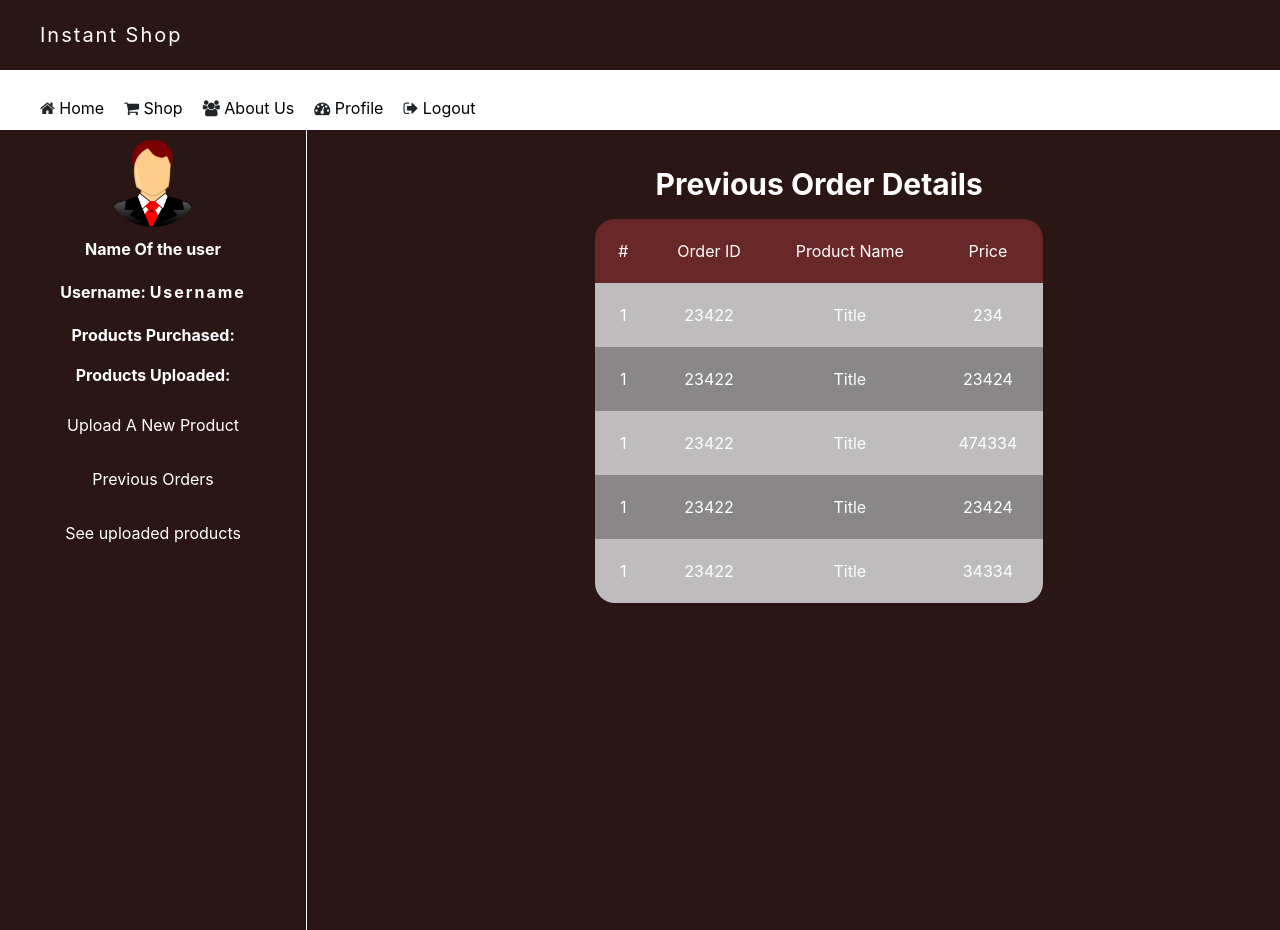
After one commit to tarunraghav226/Instant-Shop-3rd-year-mini-project, a Django app: page /previous-orders/ in a window 1280 px wide. The commit adds this page. Run offline with Django 3.2, Linux system fonts and the light colour scheme; a user stored in the database is signed in; some libraries are stand-ins or nearby versions.

Commit message:
Added previous orders detail page.

```diff
--- a/InstantShop/InstantShop/urls.py
+++ b/InstantShop/InstantShop/urls.py
@@ -31,4 +31,5 @@ urlpatterns = [
     path('shop/', TemplateView.as_view(template_name='shop.html'), name='shop'),
     path('profile/', view.ProfileView.as_view(), name='profile'),
     path('upload-product/', view.UploadProductView.as_view(), name='upload-product'),
+    path('previous-orders/', view.PreviousOrderDetailsView.as_view(), name='previous-orders'),
 ]+static(settings.MEDIA_URL,document_root=settings.MEDIA_ROOT)
--- /dev/null
+++ b/InstantShop/static/css/previous-orders.css
@@ -0,0 +1,56 @@
+table{
+    margin: 20px auto;
+    border-collapse: collapse;
+    color: white;
+    width: 50%;
+}
+
+caption{
+    text-align: center;
+    color: white;
+    font-size: 30px;
+    caption-side: top;
+    font-weight: bold;
+}
+
+table thead tr{
+    background-color: rgba(145, 51, 51, 0.61);
+}
+
+table thead tr td:first-child{
+    border-top-left-radius: 20px;
+}
+
+table thead tr td:last-child{
+    border-top-right-radius: 20px;
+}
+
+table thead tr td{
+    padding: 20px;
+    text-align: center;
+}
+
+tbody tr td{
+    text-align: center;
+    padding: 20px;
+}
+
+tbody tr:nth-child(even){
+    background-color: rgba(145, 144, 144, 0.925);
+}
+
+tbody tr:nth-child(odd){
+    background-color: rgb(190, 188, 188);
+}
+
+tbody tr:hover{
+    background-color: rgba(146, 78, 78, 0.568);
+}
+
+tbody tr:last-child td:last-child{
+    border-bottom-right-radius: 20px;
+}
+
+tbody tr:last-child td:first-child{
+    border-bottom-left-radius: 20px;
+}
--- /dev/null
+++ b/InstantShop/templates/previous-orders.html
@@ -0,0 +1,56 @@
+{% extends 'profile.html' %}
+{% load static %}
+
+{% block head %}
+    <link rel="stylesheet" href="{% static 'css/profile.css' %}">
+    <link rel="stylesheet" href="{% static 'css/previous-orders.css' %}">
+    <title>InstantShop-Previous Orders</title>
+{% endblock %}
+
+{% block right_content%}
+    <table>
+        <caption>
+            Previous Order Details
+        </caption>
+        <thead>
+            <tr>
+                <td>#</td>
+                <td>Order ID</td>
+                <td>Product Name</td>
+                <td>Price</td>
+            </tr>
+        </thead>
+        <tbody>
+            <tr>
+                <td>1</td>
+                <td>23422</td>
+                <td>Title</td>
+                <td>234</td>
+            </tr>
+            <tr>
+                <td>1</td>
+                <td>23422</td>
+                <td>Title</td>
+                <td>23424</td>
+            </tr>
+            <tr>
+                <td>1</td>
+                <td>23422</td>
+                <td>Title</td>
+                <td>474334</td>
+            </tr>
+            <tr>
+                <td>1</td>
+                <td>23422</td>
+                <td>Title</td>
+                <td>23424</td>
+            </tr>
+            <tr>
+                <td>1</td>
+                <td>23422</td>
+                <td>Title</td>
+                <td>34334</td>
+            </tr>
+        </tbody>
+    </table>
+{% endblock %}
--- a/InstantShop/templates/profile.html
+++ b/InstantShop/templates/profile.html
@@ -24,7 +24,7 @@
                 <p>Products Uploaded: </p>
             </div>
             <a href="{% url 'upload-product' %}">Upload A New Product</a>
-            <a href="#">Previous Orders</a>
+            <a href="{% url 'previous-orders' %}">Previous Orders</a>
             <a href="#">See uploaded products</a>
         </div>
         <div class="right-content">
--- a/InstantShop/user/views.py
+++ b/InstantShop/user/views.py
@@ -88,3 +88,7 @@ class UploadProductView(LoginRequiredMixin,View):
         else:
             context = {'form': form}
             return render(request, 'product.html',context)
+
+class PreviousOrderDetailsView(LoginRequiredMixin, View):
+    def get(self, request):
+        return render(request, 'previous-orders.html')
```
